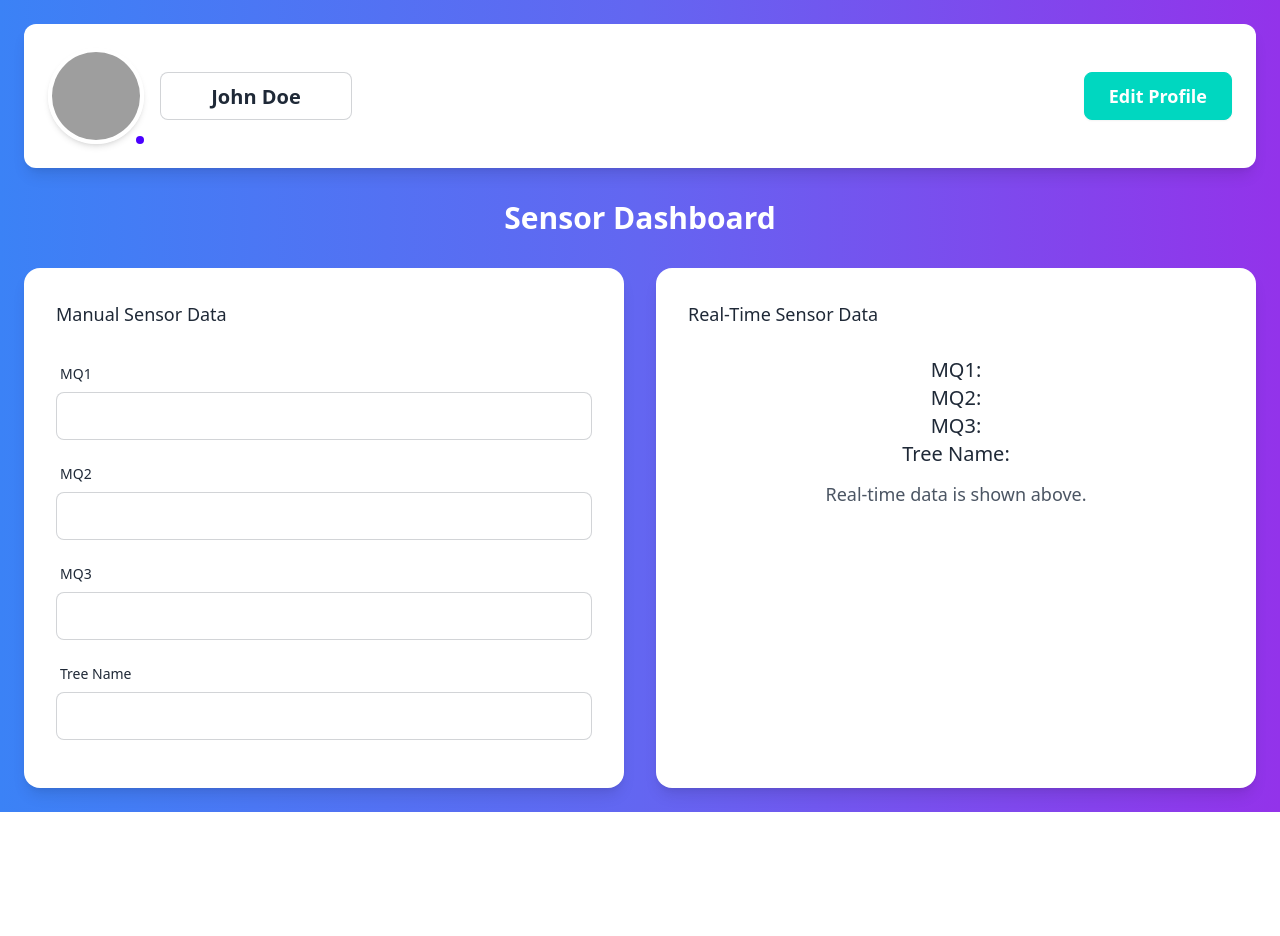
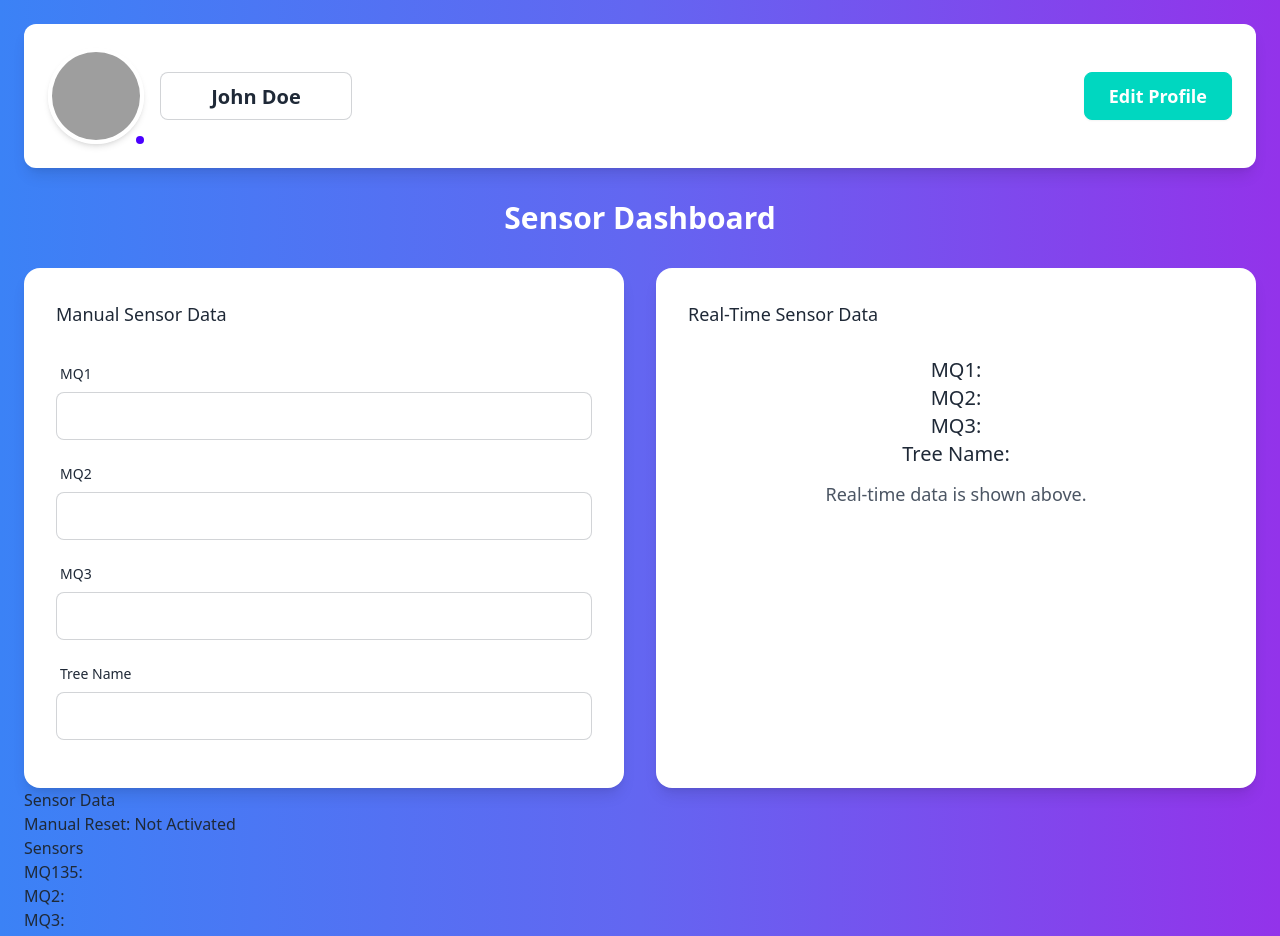
Before and after one commit to captainspeedy68/embedded-smart-house-client, a React (Vite) app: page / in a window 1280 px wide. Shown: the top 936 px of the page. Before the commit the page ends 812 px from the top, so only its background shows below. Built offline with nearby package versions, Linux system fonts and the light colour scheme; no server answers; the database is empty; grey boxes are pictures that could not be loaded.

Commit message:
firebase connected

```diff
--- /dev/null
+++ b/firebase.config.js
@@ -0,0 +1,17 @@
+import { initializeApp } from "firebase/app";
+import { getDatabase } from "firebase/database";
+const firebaseConfig = {
+  apiKey: "AIzaSyDj0OgjEXxuFNnDAP7Go0vqxKiMJEfwc-E",
+  authDomain: "esp32-fire-project.firebaseapp.com",
+  databaseURL: "https://esp32-fire-project-default-rtdb.firebaseio.com",
+  projectId: "esp32-fire-project",
+  storageBucket: "esp32-fire-project.firebasestorage.app",
+  messagingSenderId: "723476629459",
+  appId: "1:723476629459:web:38a7439b71bfe182249126"
+};
+
+// Initialize Firebase
+const app = initializeApp(firebaseConfig);
+const database = getDatabase(app);
+
+export default database;
--- a/src/App.jsx
+++ b/src/App.jsx
@@ -2,6 +2,7 @@ import React from 'react';
 import { BrowserRouter as Router, Route, Routes } from 'react-router-dom';
 import Home from './Components/Home';
 import Login from './Components/Login'; // You'll create this component for login
+
 
 const App = () => {
   return (
@@ -10,8 +11,10 @@ const App = () => {
         <Route path="/login" element={<Login />} />
         <Route path="/" element={<Home />} />
         {/* Add other routes as necessary */}
+
       </Routes>
     </Router>
+
   );
 };
 
--- a/src/Components/Home.jsx
+++ b/src/Components/Home.jsx
@@ -1,4 +1,7 @@
 import React, { useState } from 'react';
+import { ref, onValue, set } from "firebase/database";
+import database from "../../firebase.config";
+import Showdata from './Showdata';
 
 const Home = () => {
   const [sensorData, setSensorData] = useState({
@@ -40,6 +43,7 @@ const Home = () => {
       reader.readAsDataURL(file);
     }
   };
+
 
   return (
     <div className="min-h-screen bg-gradient-to-r from-blue-500 via-indigo-500 to-purple-600 p-6">
@@ -167,6 +171,7 @@ const Home = () => {
       </div>
 
 
+ <Showdata></Showdata>
     </div>
 
 
--- a/src/Components/Login.jsx
+++ b/src/Components/Login.jsx
@@ -20,22 +20,20 @@ const Login = () => {
   const handleSubmit = (e) => {
     e.preventDefault();
 
-    // Simple authentication check (you can replace this with actual authentication logic)
-    if (credentials.username === 'user' && credentials.password === 'password') {
-      navigate('/home');  // Redirect to the home page on success
-    } else {
-      alert('Invalid credentials!');  // Show error if credentials are incorrect
-    }
+    // Simple check to save the login state to localStorage
+    // No need for credentials validation if you just want to redirect directly
+    localStorage.setItem('isLoggedIn', 'true');  // Simulate successful login
+    navigate('/home');  // Redirect to the home page
   };
 
   return (
-    <div className="min-h-screen bg-gradient-to-r from-blue-500 via-indigo-500 to-purple-600 flex justify-center items-center">
-      <div className="card w-96 bg-white shadow-xl p-6">
-        <h2 className="text-2xl font-semibold text-center mb-6">Login</h2>
+    <div className="min-h-screen bg-gradient-to-r from-cyan-600 to-blue-200 flex justify-center items-center">
+      <div className="card w-96 bg-white shadow-xl rounded-lg p-6">
+        <h2 className="text-3xl font-extrabold text-center mb-6 text-gray-800">Login</h2>
         <form onSubmit={handleSubmit}>
           <div className="form-control mb-4">
             <label className="label">
-              <span className="label-text">Username</span>
+              <span className="label-text text-gray-600">Username</span>
             </label>
             <input
               type="text"
@@ -49,7 +47,7 @@ const Login = () => {
           </div>
           <div className="form-control mb-4">
             <label className="label">
-              <span className="label-text">Password</span>
+              <span className="label-text text-gray-600">Password</span>
             </label>
             <input
               type="password"
@@ -61,12 +59,12 @@ const Login = () => {
               required
             />
           </div>
-          <button type="submit" className="btn btn-primary w-full py-2 text-white text-lg">
+          <button type="submit" className="btn btn-primary w-full py-2 text-white text-lg bg-blue-600 hover:bg-blue-700 rounded-md">
             Login
           </button>
         </form>
-        <p className="text-center text-sm mt-4">
-          Donot have an account? <a href="/register" className="text-blue-500">Register here</a>
+        <p className="text-center text-sm mt-4 text-gray-700">
+          Donot have an account? <a href="/register" className="text-blue-500 hover:underline">Register here</a>
         </p>
       </div>
     </div>
--- /dev/null
+++ b/src/Components/Showdata.jsx
@@ -0,0 +1,51 @@
+import React, { useEffect, useState } from "react";
+import { ref, onValue } from "firebase/database";
+import database from "../../firebase.config"; // Ensure this import path is correct
+
+const Showdata = () => {
+  const [manualReset, setManualReset] = useState(null);
+  const [sensors, setSensors] = useState({
+    MQ135: null,
+    MQ2: null,
+    MQ3: null,
+    MQ6: null,
+  });
+
+  // Read data from Firebase (based on the data you provided)
+  useEffect(() => {
+    const dataRef = ref(database);  // Referencing the root of your Firebase DB
+
+    // Listen for changes in the root data
+    onValue(dataRef, (snapshot) => {
+      const data = snapshot.val();
+      if (data) {
+        // Accessing the keys provided: manual_reset and sensor data
+        setManualReset(data.manual_reset);
+        setSensors({
+          MQ135: data.sensors?.MQ135,
+          MQ2: data.sensors?.MQ2,
+          MQ3: data.sensors?.MQ3,
+          MQ6: data.sensors?.MQ6,
+        });
+      }
+    });
+  }, []);
+
+  return (
+    <div>
+      <h1>Sensor Data</h1>
+      <div>
+        <h2>Manual Reset: {manualReset ? "Activated" : "Not Activated"}</h2>
+      </div>
+      <div>
+        <h2>Sensors</h2>
+        <p>MQ135: {sensors.MQ135}</p>
+        <p>MQ2: {sensors.MQ2}</p>
+        <p>MQ3: {sensors.MQ3}</p>
+        <p>MQ6: {sensors.MQ6}</p>
+      </div>
+    </div>
+  );
+};
+
+export default Showdata;
```
